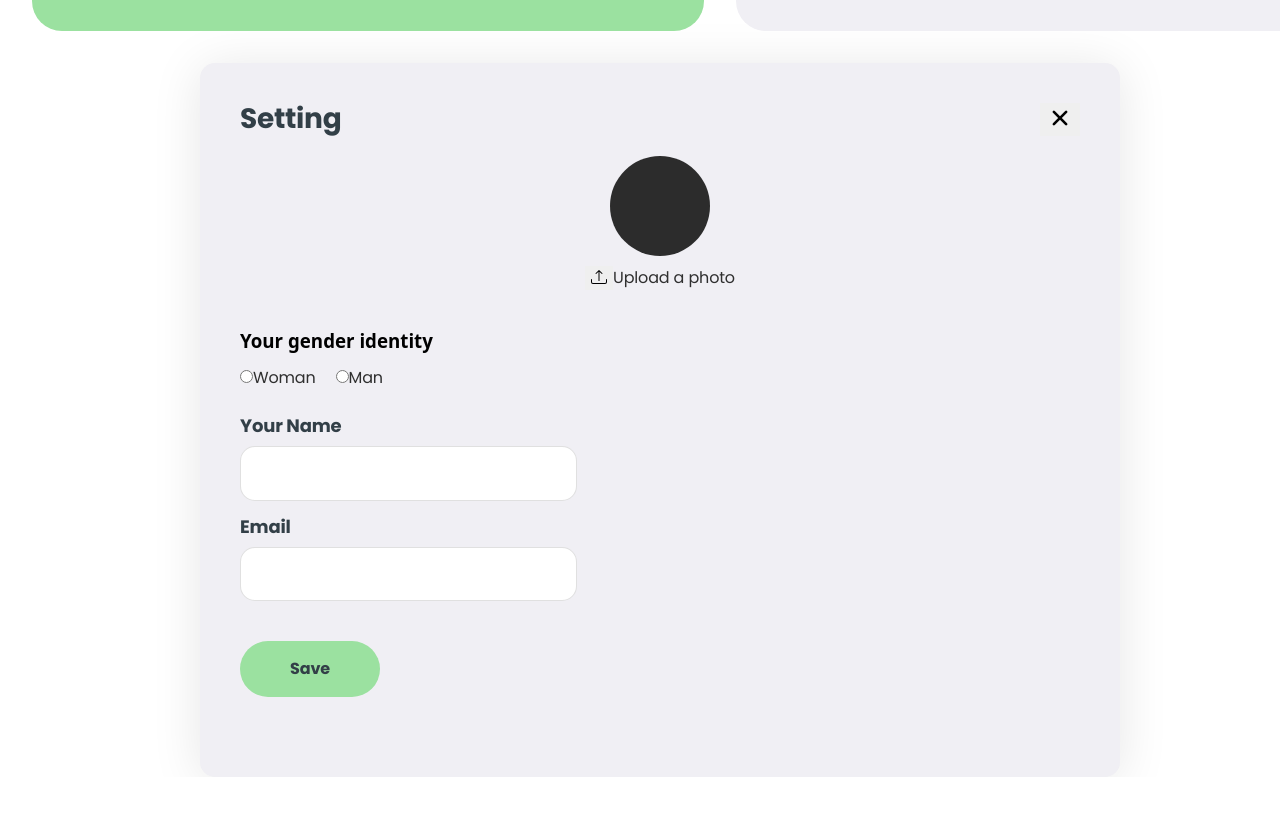
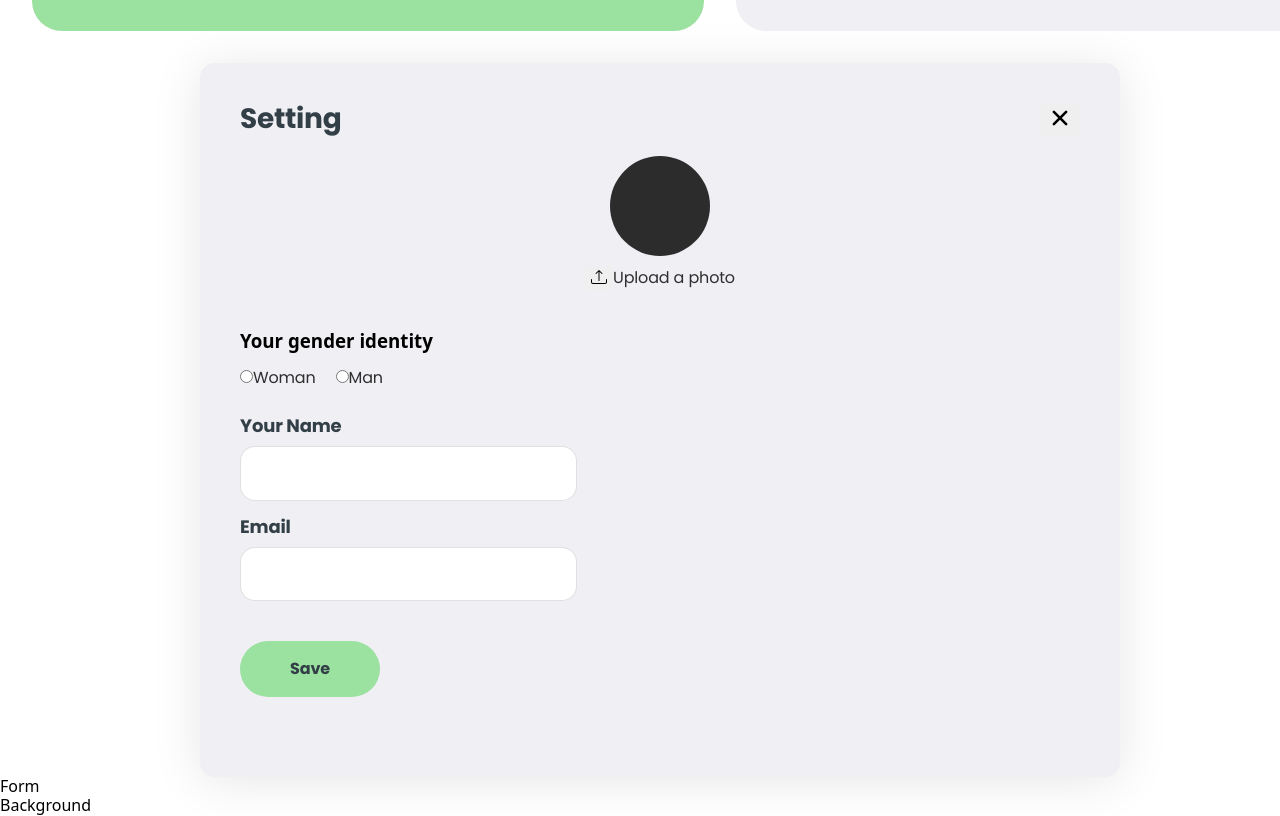
Before and after one commit to kulikp1/qualification, a React (Vite) app: page / in a window 1280 px wide. Shown: the part 1537-2353 px from the top of the page. Before the commit the page ends 2314 px from the top, so only its background shows below. Built offline with nearby package versions, Linux system fonts and the light colour scheme.

Commit message:
update structure add sign in form, sign in background

```diff
--- /dev/null
+++ b/src/components/SignInPage/SignInBackground/SignInBackground.jsx
@@ -0,0 +1,7 @@
+import css from "./SignInBackground.module.css";
+
+const SignInBackground = () => {
+  return <div className={css.signInBackContainer}>Background</div>;
+};
+
+export default SignInBackground;
--- /dev/null
+++ b/src/components/SignInPage/SignInBackground/SignInBackground.module.css
@@ -0,0 +1,2 @@
+/* .signInBackContainer {
+} */
--- /dev/null
+++ b/src/components/SignInPage/SignInForm/SignInForm.jsx
@@ -0,0 +1,7 @@
+import css from "./SignInForm.module.css";
+
+const SignInForm = () => {
+  return <div className={css.signInFromContainer}>Form</div>;
+};
+
+export default SignInForm;
--- /dev/null
+++ b/src/components/SignInPage/SignInForm/SignInForm.module.css
@@ -0,0 +1,2 @@
+/* .signInFromContainer {
+} */
--- a/src/components/app/App.jsx
+++ b/src/components/app/App.jsx
@@ -2,6 +2,7 @@ import "./App.css";
 import HomePage from "../../pages/Homepage/HomePage.jsx";
 import TrackerPage from "../../pages/TrackerPage/TrackerPage.jsx";
 import UserSettingsPage from "../../pages/UserSettingsPage/UserSettingsPage.jsx";
+import SignInPage from "../../pages/SignInPage/SignInPage.jsx";
 
 function App() {
   return (
@@ -9,6 +10,7 @@ function App() {
       <HomePage></HomePage>
       <TrackerPage></TrackerPage>
       <UserSettingsPage></UserSettingsPage>
+      <SignInPage></SignInPage>
     </>
   );
 }
--- a/src/pages/SignInPage/SignInPage.jsx
+++ b/src/pages/SignInPage/SignInPage.jsx
@@ -0,0 +1,13 @@
+import SignInForm from "../../components/SignInPage/SignInForm/SignInForm";
+import SignInBackground from "../../components/SignInPage/SignInBackground/SignInBackground";
+
+import styles from "./SignInPage.module.css";
+
+export default function SignInPage() {
+  return (
+    <div className={styles.signInPageContainer}>
+      <SignInForm />
+      <SignInBackground />
+    </div>
+  );
+}
```
